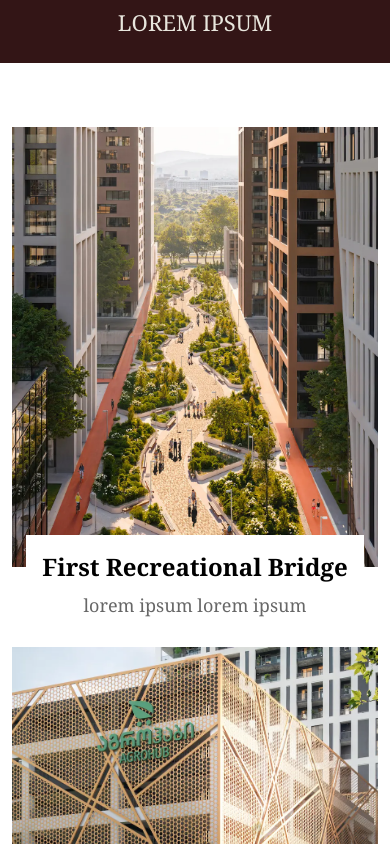
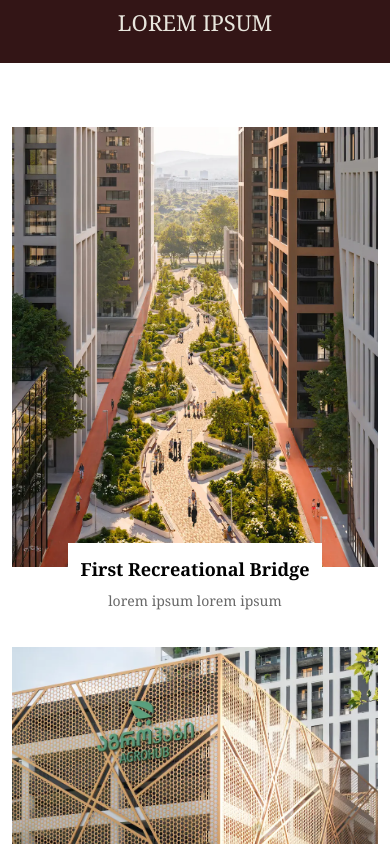
Before and after one commit to Kat-Erina/AVENEW, a Next.js app: page /en in a window 390 px wide. Shown: the part 1260-2104 px from the top of the page. Built offline with nearby package versions, Linux system fonts and the light colour scheme.

Commit message:
amenities: hover , font changea

```diff
--- a/components/AmenitiesSection.jsx
+++ b/components/AmenitiesSection.jsx
@@ -27,9 +27,9 @@ const AmenitiesSection = () => {
     const t = useTranslations('amenities');
 
   return (
-    <section className="bg-white flex justify-center gap-5 max-md:gap-20 items-center  max-md:flex-col pt-16 pb-30 max-md:px-3">
+    <section className="bg-white flex justify-center gap-5 max-md:gap-20 items-center  max-md:flex-col pt-16 pb-30 max-lg:px-3   ">
       {amenties.map((item,i) => (
-        <div key={item.id} className="relative max-w-110 w-full h-110  ">
+        <div key={item.id} className="relative max-w-115 w-full h-110 transition duration-200 hover:scale-105 hover:shadow-2xl">
           <Image
             src={item.image}
             fill
@@ -37,10 +37,10 @@ const AmenitiesSection = () => {
             className={`object-cover ${item.position}`}
           />
           {/* Overlay text at bottom */}
-          <div className="absolute -bottom-17 left-0 right-0 flex justify-center">
-            <div className="bg-white p-4 text-center w-fit">
-              <h2 className="text-black font-bold text-2xl mb-2 whitespace-pre-line">{t(`items.${i}.title`)}</h2>
-              <p className="text-[#676767] text-lg">{t(`items.${i}.text`)}</p>
+          <div className="absolute md:-bottom-13  -bottom-14 left-0 right-0 flex justify-center">
+            <div className="bg-white p-3 md:p-3 text-center w-fit">
+              <h2 className="text-black font-bold text-lg  md:text-xl mb-2 whitespace-pre-line">{t(`items.${i}.title`)}</h2>
+              <p className="text-[#676767] text-sm md:text-lg">{t(`items.${i}.text`)}</p>
             </div>
           </div>
         </div>
--- a/components/RequestCallBtn.jsx
+++ b/components/RequestCallBtn.jsx
@@ -2,7 +2,7 @@ import React from 'react'
 
 const RequestCallBtn = ({text , background, onClick }) => {
   return (
-    <button  onClick={onClick} className={`border border-white text-lg max-w-60 md:text-2xl md:max-w-80 py-3 w-full z-10 ${background}`}>
+    <button  onClick={onClick} className={`border border-white text-lg max-w-60 md:text-2xl md:max-w-80 py-3 w-full z-10 ${background} hover:scale-105 transition-all duration-200 cursor-pointer`}>
        {text}
     </button>
   )
```
Also changed, not shown: 1 other file (tests, documents, lock files or other folders).
